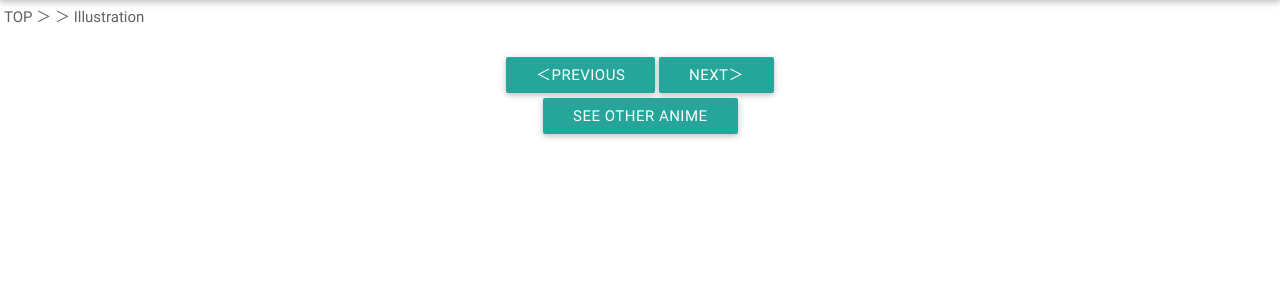
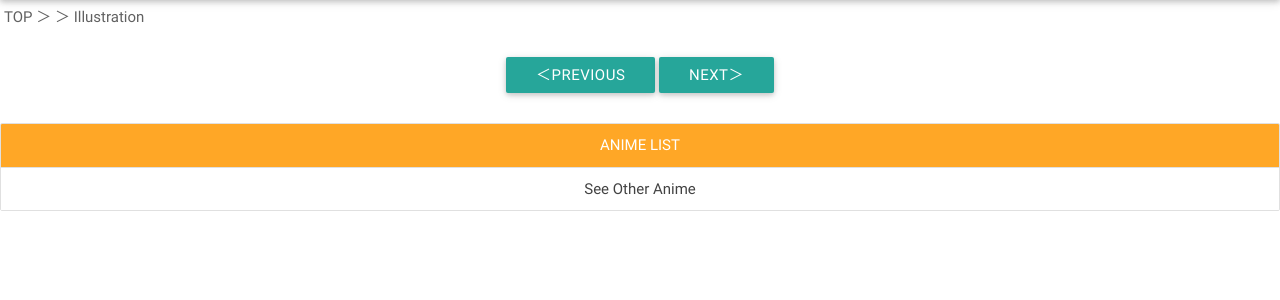
Before and after one commit to Annie101/ani_wall, a PHP site: template application/views/picture.php in a window 1280 px wide. Shown: the part 64-364 px from the top of the page. Run offline with PHP 8.4, Linux system fonts and the light colour scheme; the template is opened without the code that fills it, so the values that code supplies are empty; some libraries are stand-ins or nearby versions.

Commit message:
Picture画面に他アニメ導線追加

```diff
--- a/application/views/header.php
+++ b/application/views/header.php
@@ -54,7 +54,6 @@
 </script>
 <?php } ?>
 </head>
-<header>
     <nav>
         <div class="nav-wrapper <?php echo $color1?>">
         <a href="<?php echo base_url()?>" name="top_logo" class="tt_logo_a brand-logo">Tokyo Track</a>
@@ -66,4 +65,3 @@
         </ul>
         </div>
     </nav>
-</header>
--- a/application/views/picture.php
+++ b/application/views/picture.php
@@ -26,9 +26,6 @@
   <a name="picture_previous" href="<?php echo base_url()."anime/".$titleName."/illustration/".$previousNumber;?>" class="<?php echo $color3?> waves-effect waves-light btn s6">＜Previous</a>
   <a name="picture_next" href="<?php echo base_url()."anime/".$titleName."/illustration/".$nextNumber;?>" class="<?php echo $color3?> waves-effect waves-light btn s6">Next＞</a>
 </div>
-<div style="margin-top:5px" class="col s12">
-  <a name="picture_seeother_anime" href="<?php echo base_url()?>" class="<?php echo $color3?> waves-effect waves-light btn s6">See Other Anime</a>
-</div>
 <br>
 <?php if(base_url()=="http://tokyotrack.co/"){ ?>
 <script async src="//pagead2.googlesyndication.com/pagead/js/adsbygoogle.js"></script>
@@ -42,5 +39,12 @@
 (adsbygoogle = window.adsbygoogle || []).push({});
 </script>
 <?php } ?>
+<div class="collection">
+  <p class="tt_color1 collection-item">ANIME LIST</p>
+	<?php for($i=0;$i<count($titles);$i++){?>
+        <a name="picture_seeother_anime_<?php echo $titles[$i]->name;?>" href="<?php echo base_url();?>anime/<?php echo $titles[$i]->name;?>" class="collection-item"><?php echo $titles[$i]->name;?></a>
+	<?php } ?>
+  <a name="picture_seeother_anime" href="<?php echo base_url()?>" class="collection-item">See Other Anime</a>
+      </div>
 </center>
 </div>
--- a/public/style.css
+++ b/public/style.css
@@ -38,3 +38,8 @@ nav .brand-logo{
 .collection a.collection-item {
 	color:#424242;
 }
+
+.collection .collection-item.tt_color1 {
+	color:#FFFFFF;
+	background-color:#ffa726;
+}
```
